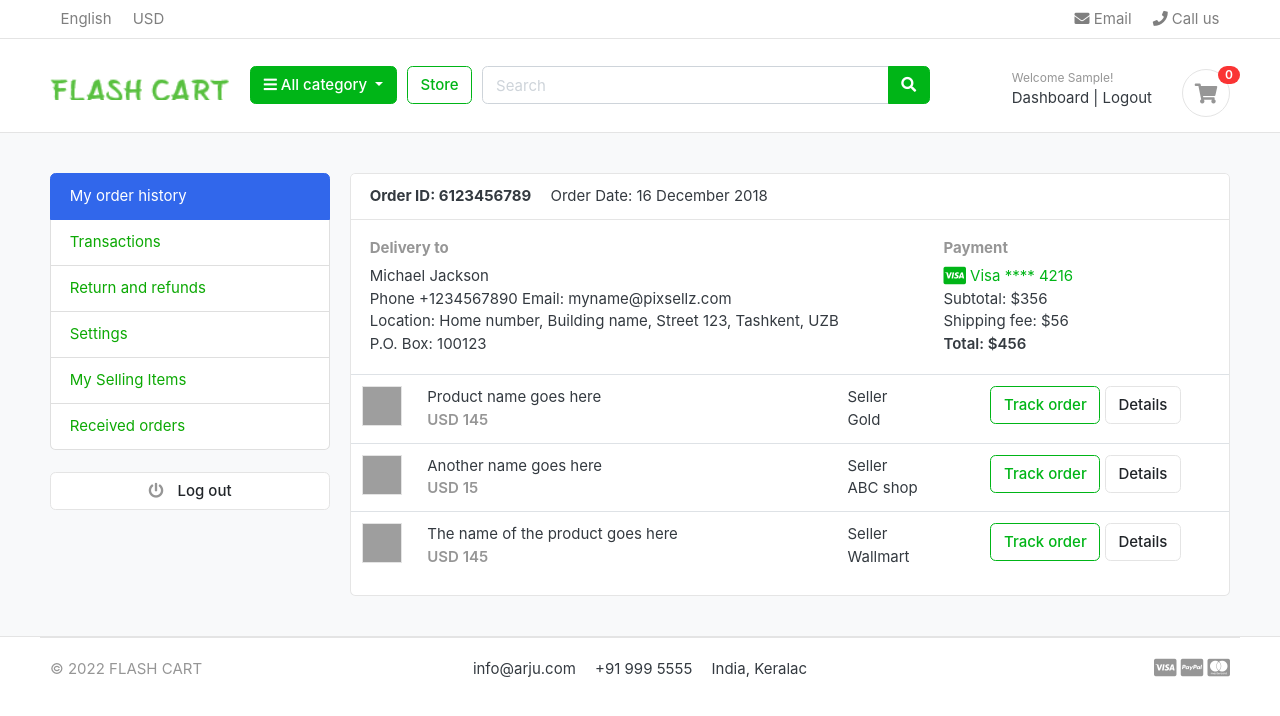
After one commit to arjun996/Flashcart-django, a Django app: page /accounts/ in a window 1280 px wide. The commit adds this page. Shown: the top 716 px of the page. Run offline with Django 3.2, Linux system fonts and the light colour scheme; the visitor is signed in with stand-in values (Sample User, id 1); data that the repository does not hold is empty; some libraries are stand-ins or nearby versions; some web fonts are replaced; grey boxes are pictures that could not be loaded.

Commit message:
login register

```diff
--- a/Ecom/static/js/script.js
+++ b/Ecom/static/js/script.js
@@ -57,3 +57,7 @@ $(document).ready(function() {
 
 });
 // jquery end
+
+setTimeout(function(){
+    $('#message').fadeOut('slow')
+}, 4000);
--- a/Ecom/urls.py
+++ b/Ecom/urls.py
@@ -24,4 +24,5 @@ urlpatterns = [
     path('', views.home, name="home"),
     path('store/', include('store.urls')),
     path('cart/', include('carts.urls')),
+    path('accounts/', include('accounts.urls')),
 ] + static(settings.MEDIA_URL, document_root=settings.MEDIA_ROOT)
--- /dev/null
+++ b/accounts/urls.py
@@ -0,0 +1,13 @@
+from django.urls import path
+from . import views
+
+urlpatterns = [
+    path('', views.dashboard, name='dashboard'),
+    path('register/', views.register, name='register'),
+    path('login/', views.login, name='login'),
+    path('logout/', views.logout, name='logout'),
+    path('dashboard/', views.dashboard, name='dashboard'),
+
+    path('activate/<uidb64>/<token>/', views.activate, name='activate'),
+
+]
--- a/accounts/views.py
+++ b/accounts/views.py
@@ -1,3 +1,100 @@
-from django.shortcuts import render
+from django.shortcuts import render,redirect
+from .forms import RegistrationForm
+from django.contrib import messages, auth
+from django.contrib.auth.decorators import login_required
+from django.http import HttpResponse
+from .models import *
+
+# verifiaction email:
+from django.contrib.sites.shortcuts import get_current_site
+from django.template.loader import render_to_string
+from django.utils.http import urlsafe_base64_encode, urlsafe_base64_decode
+from django.utils.encoding import force_bytes
+from django.contrib.auth.tokens import default_token_generator
+from django.core.mail import EmailMessage
+from django.conf import settings
 
 # Create your views here.
+
+def register(request):
+    if request.method == 'POST':
+        form = RegistrationForm(request.POST)
+        if form.is_valid():
+            first_name = form.cleaned_data['first_name']
+            last_name = form.cleaned_data['last_name']
+            phnoe_number = form.cleaned_data['phone_number']
+            email = form.cleaned_data['email']
+            password = form.cleaned_data['password']
+            username = email.split('@')[0]
+            user = Account.objects.create_user(first_name=first_name, last_name=last_name, email=email, username=username, password=password)
+            user.phone_number = phnoe_number
+            user.save()
+
+            # USER ACTIVATION
+            current_site = get_current_site(request)
+            mail_subject = 'Please activate your account'
+            message = render_to_string('accounts/account_verification_email.html', {
+                'user':user,
+                'domain': current_site,
+                'uid': urlsafe_base64_encode(force_bytes(user.pk)),
+                'token': default_token_generator.make_token(user),
+            })
+            to_email = email
+            send_email = EmailMessage(mail_subject, message, to=[to_email])
+            send_email.send()
+            # messages.success(request, 'Thank you for registering with us. We have sent you verification email to your email address.Please verify')
+            return redirect('/accounts/login/?comand=verification&email='+email)
+    else:
+        form = RegistrationForm()
+
+    context ={
+        'form':form
+    }
+
+    return render(request, 'accounts/register.html',context)
+
+
+def login(request):
+    if request.method == 'POST':
+        email = request.POST['email']
+        password = request.POST['password']
+
+        user = auth.authenticate(email=email, password=password)
+
+        if user is not None:
+            auth.login(request, user)
+            messages.success(request, 'you are now logged in.')
+            return redirect('dashboard')
+        else:
+            messages.error(request, 'Invalid login credentials')
+            return redirect('login')
+    return render(request, 'accounts/login.html')
+
+
+@login_required(login_url = 'login')
+def logout(request):
+    auth.logout(request)
+    messages.success(request, 'You are logged out.')
+    return redirect('login')
+
+
+def activate(request, uidb64, token):
+    try:
+        uid = urlsafe_base64_decode(uidb64).decode()
+        user = Account._default_manager.get(pk=uid)
+    except(TypeError, ValueError, OverflowError, Account.DoesNotExist):
+        user = None
+
+    if user is not None and default_token_generator.check_token(user, token):
+        user.is_active = True
+        user.save()
+        messages.success(request, 'Congratulations! Your account is activated.')
+        return redirect('login')
+    else:
+        messages.error(request, 'Invalid activation link')
+        return redirect('register')
+
+
+@login_required(login_url='login')
+def dashboard(request):
+    return render(request, 'accounts/dashboard.html')
--- /dev/null
+++ b/templates/accounts/dashboard.html
@@ -0,0 +1,102 @@
+{% extends 'base.html' %}
+
+
+{% block content %}
+
+<!-- ========================= SECTION CONTENT ========================= -->
+<section class="section-conten padding-y bg">
+
+    {% include 'includes/alerts.html' %}
+    <div class="container">
+        <div class="row">
+        <aside class="col-md-3">
+            <!--   SIDEBAR   -->
+            <ul class="list-group">
+                <a class="list-group-item active" href="#"> My order history </a>
+                <a class="list-group-item" href="#"> Transactions </a>
+                <a class="list-group-item" href="#"> Return and refunds </a>
+                <a class="list-group-item" href="#">Settings </a>
+                <a class="list-group-item" href="#"> My Selling Items </a>
+                <a class="list-group-item" href="#"> Received orders </a>
+            </ul>
+            <br>
+            <a class="btn btn-light btn-block" href="{% url 'logout' %}"> <i class="fa fa-power-off"></i> <span class="text">Log out</span> </a>
+            <!--   SIDEBAR .//END   -->
+        </aside>
+        <main class="col-md-9">
+            <article class="card">
+            <header class="card-header">
+                <strong class="d-inline-block mr-3">Order ID: 6123456789</strong>
+                <span>Order Date: 16 December 2018</span>
+            </header>
+            <div class="card-body">
+                <div class="row">
+                    <div class="col-md-8">
+                        <h6 class="text-muted">Delivery to</h6>
+                        <p>Michael Jackson <br>
+                        Phone +1234567890 Email: myname@pixsellz.com <br>
+                        Location: Home number, Building name, Street 123,  Tashkent, UZB <br>
+                        P.O. Box: 100123
+                         </p>
+                    </div>
+                    <div class="col-md-4">
+                        <h6 class="text-muted">Payment</h6>
+                        <span class="text-success">
+                            <i class="fab fa-lg fa-cc-visa"></i>
+                            Visa  **** 4216
+                        </span>
+                        <p>Subtotal: $356 <br>
+                         Shipping fee:  $56 <br>
+                         <span class="b">Total:  $456 </span>
+                        </p>
+                    </div>
+                </div> <!-- row.// -->
+            </div> <!-- card-body .// -->
+            <div class="table-responsive">
+            <table class="table table-hover">
+                <tr>
+                    <td width="65">
+                        <img src="../images/items/img-4.png" class="img-xs border">
+                    </td>
+                    <td>
+                        <p class="title mb-0">Product name goes here </p>
+                        <var class="price text-muted">USD 145</var>
+                    </td>
+                    <td> Seller <br> Gold  </td>
+                    <td width="250"> <a href="#" class="btn btn-outline-primary">Track order</a> <a href="#" class="btn btn-light"> Details </a> </td>
+                </tr>
+                <tr>
+                    <td>
+                        <img src="../images/items/img-5.png" class="img-xs border">
+                    </td>
+                    <td>
+                        <p class="title mb-0">Another name goes here </p>
+                        <var class="price text-muted">USD 15</var>
+                    </td>
+                    <td> Seller <br> ABC shop </td>
+                    <td> <a href="#" class="btn btn-outline-primary">Track order</a> <a href="#" class="btn btn-light"> Details </a> </td>
+                </tr>
+                <tr>
+                    <td>
+                        <img src="../images/items/img-6.png" class="img-xs border">
+                    </td>
+                    <td>
+                        <p class="title mb-0">The name of the product  goes here </p>
+                        <var class="price text-muted">USD 145</var>
+                    </td>
+                    <td> Seller <br> Wallmart </td>
+                    <td> <a href="#" class="btn btn-outline-primary">Track order</a> <a href="#" class="btn btn-light"> Details </a> </td>
+                </tr>
+            </table>
+            </div> <!-- table-responsive .end// -->
+            </article> <!-- order-group.// -->
+        </main>
+    </div> <!-- row.// -->
+    </div>
+
+
+    </section>
+    <!-- ========================= SECTION CONTENT END// ========================= -->
+
+
+{% endblock %}
--- /dev/null
+++ b/templates/includes/alerts.html
@@ -0,0 +1,13 @@
+{% if messages %}
+
+    {% for message in messages %}
+    <div id="message" class="container">
+    <div{% if message.tags %} class="alert alert-{{ message.tags }}"{% endif %} role="alert">
+        <button type="button" class="close" data-dismiss="alert"><span aria-hidden="true">&times;</span></button>
+        {% if message.level == DEFAULT_MESSAGE_LEVELS.ERROR %}Error: {% endif %}
+        {{ message }}
+    </div>
+    </div>
+    {% endfor %}
+
+{% endif %}
--- a/templates/includes/navbar.html
+++ b/templates/includes/navbar.html
@@ -82,13 +82,23 @@
         </div> <!-- col.// -->
         <div class="col-lg-3 col-sm-6 col-8 order-2 order-lg-3">
                     <div class="d-flex justify-content-end mb-3 mb-lg-0 mt-3">
+                        {% if user.id is None %}
                         <div class="widget-header ">
                             <small class="title text-muted">Welcome guest!</small>
                             <div>
-                                <a href="./signin.html">Sign in</a> <span class="dark-transp"> | </span>
-                                <a href="./register.html"> Register</a>
+                                <a href="{% url 'login' %}">Sign in</a> <span class="dark-transp"> | </span>
+                                <a href="{% url 'register' %}"> Register</a>
                             </div>
                         </div>
+                        {% else %}
+                        <div class="widget-header ">
+                            <small class="title text-muted">Welcome {{ user.first_name }}!</small>
+                            <div>
+                                <a href="{% url 'dashboard' %}">Dashboard</a> <span class="dark-transp"> | </span>
+                                <a href="{% url 'logout' %}"> Logout</a>
+                            </div>
+                        </div>
+                        {% endif %}
                         <a href="{% url 'cart' %}" class="widget-header pl-3 ml-3">
                             <div class="icon icon-sm rounded-circle border"><i class="fa fa-shopping-cart"></i></div>
                             <span class="badge badge-pill badge-danger notify">{{ cart_count }}</span>
```
Also changed, not shown: Ecom/settings.py (+17 -0 lines), accounts/forms.py (added, +38 -0 lines), templates/accounts/account_verification_email.html (added, +10 -0 lines), templates/accounts/login.html (added, +56 -0 lines), templates/accounts/register.html (added, +72 -0 lines).
